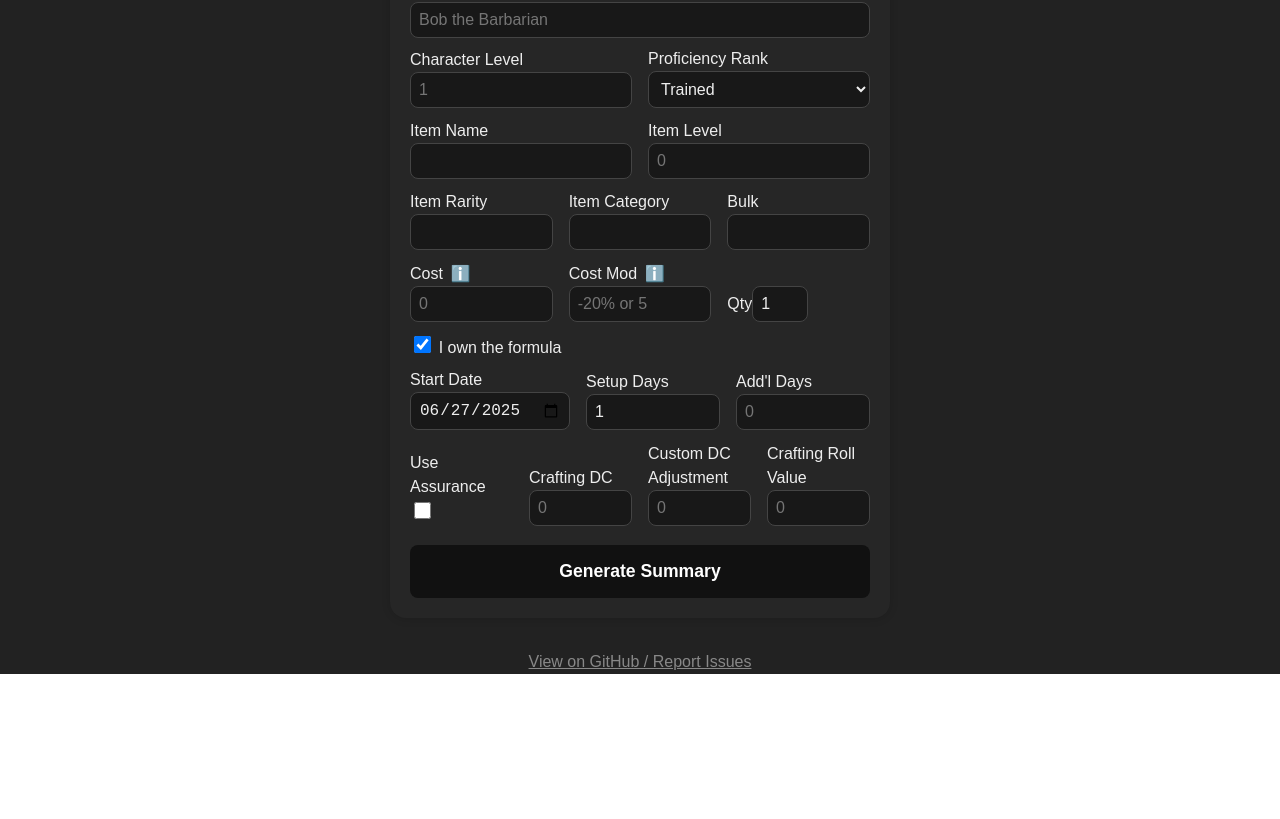
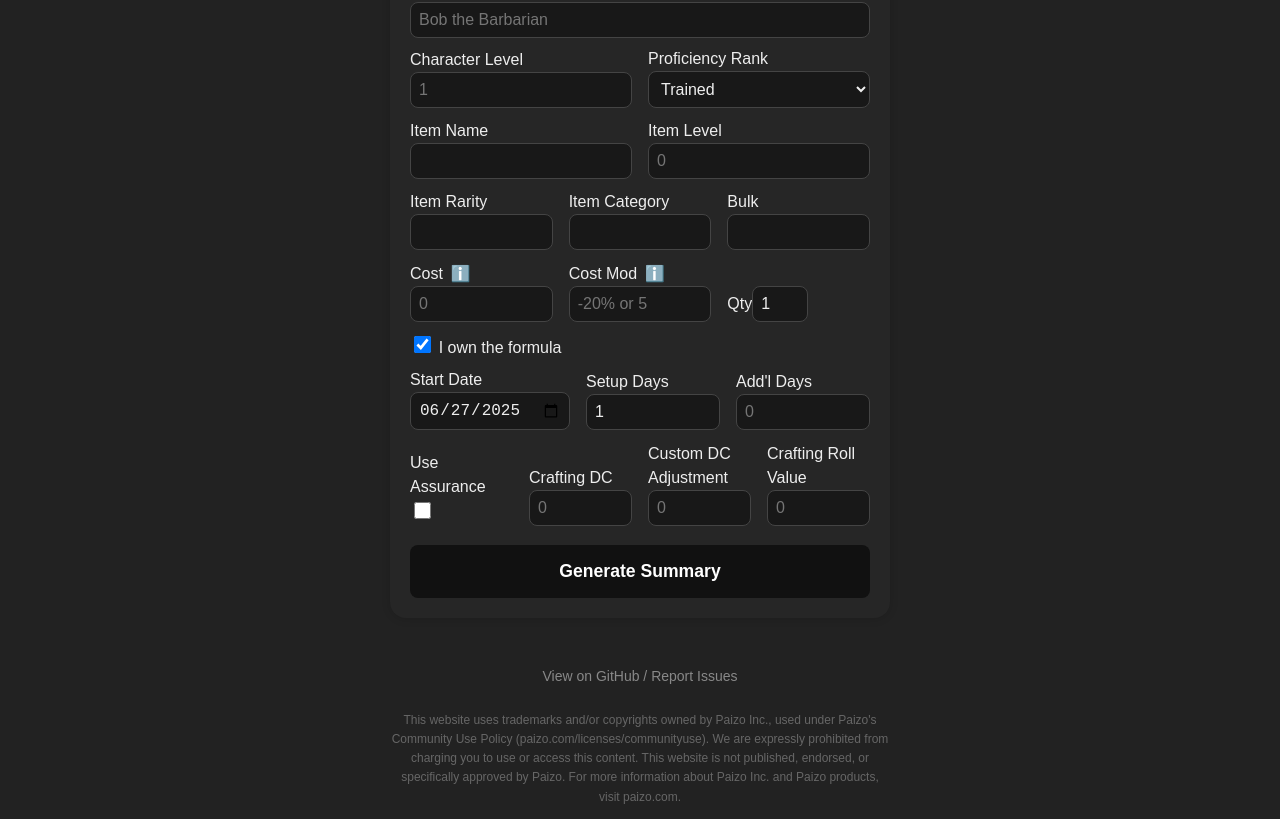
Before and after one commit to tuhs1985/pf2e-crafting, a React (Vite) app: page / in a window 1280 px wide. Shown: the part 151-970 px from the top of the page. Before the commit the page ends 825 px from the top, so only its background shows below. Built offline with nearby package versions, Linux system fonts and the light colour scheme.

Commit message:
updated .css

```diff
--- a/src/App.css
+++ b/src/App.css
@@ -304,11 +304,34 @@ form.form-card {
 footer {
   margin-top: 2rem;
   text-align: center;
-  font-size: 1rem;
-  color: #888;
+  font-size: 0.875rem;
+  padding-top: 1rem;
 }
 
 footer a {
   color: #888;
+  text-decoration: none;
+  transition: color 0.25s;
+}
+
+footer a:hover {
+  color: #646cff;
   text-decoration: underline;
 }
+.paizo-notice {
+  margin-top: 1.5rem;
+  font-size: 0.75rem;
+  color: #666;
+  line-height: 1.6;
+  max-width: 800px;
+  margin-left: auto;
+  margin-right: auto;
+}
+
+.paizo-notice a {
+  color: #666;
+}
+
+.paizo-notice a:hover {
+  color: #888;
+}
--- a/src/App.tsx
+++ b/src/App.tsx
@@ -659,7 +659,7 @@ export default function App() {
           <pre className="output-pre">{output}</pre>
         )}
 
-        <footer>
+          <footer className="footer">
           <a
             href="https://github.com/tuhs1985/pf2e-crafting"
             target="_blank"
@@ -667,7 +667,20 @@ export default function App() {
           >
             View on GitHub / Report Issues
           </a>
-        </footer>
+
+          <p className="paizo-notice">
+            This website uses trademarks and/or copyrights owned by Paizo Inc., used under Paizo's Community Use Policy (paizo.com/licenses/communityuse).
+            We are expressly prohibited from charging you to use or access this content. This website is not published, endorsed, or specifically approved by Paizo.
+            For more information about Paizo Inc. and Paizo products, visit{' '}
+            <a
+              href="https://paizo.com/"
+              target="_blank"
+              rel="noopener noreferrer"
+            >
+              paizo.com
+            </a>.
+          </p>
+          </footer>
       </div>
     </div>
   );
```
